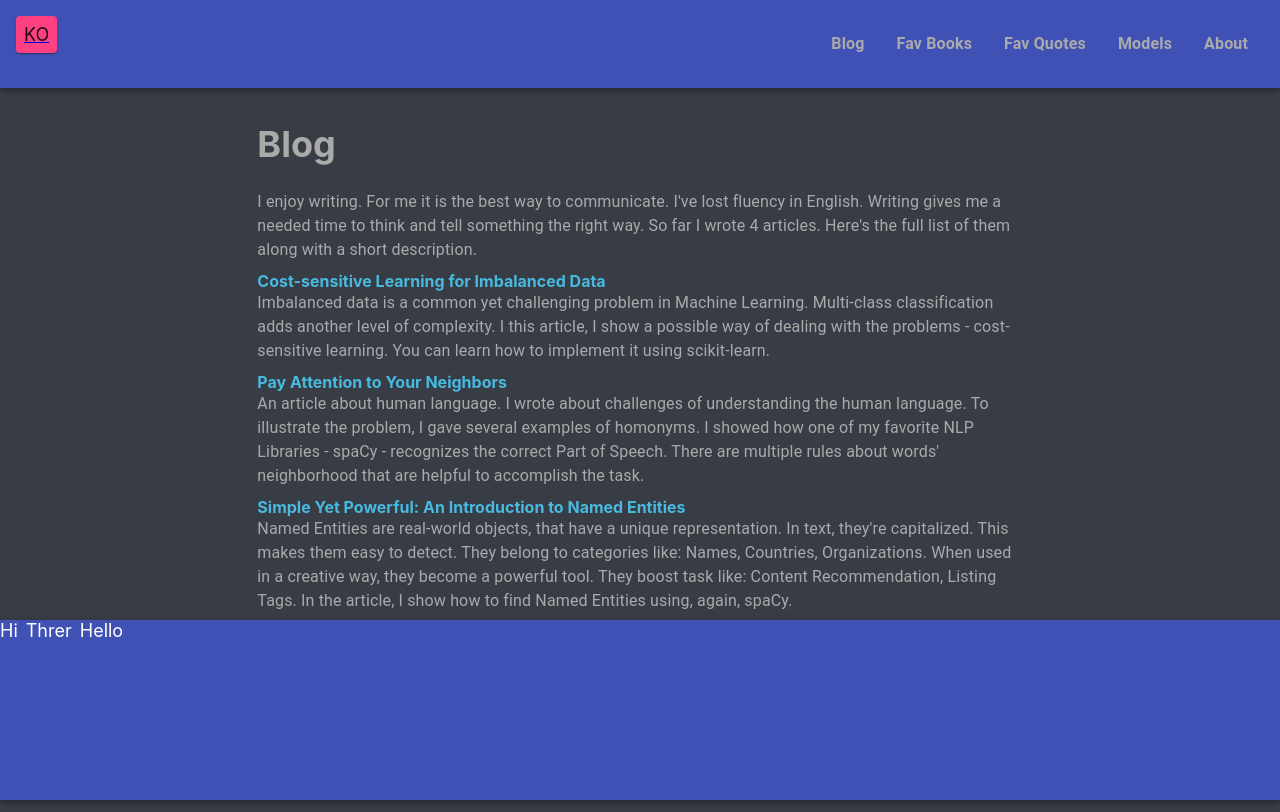
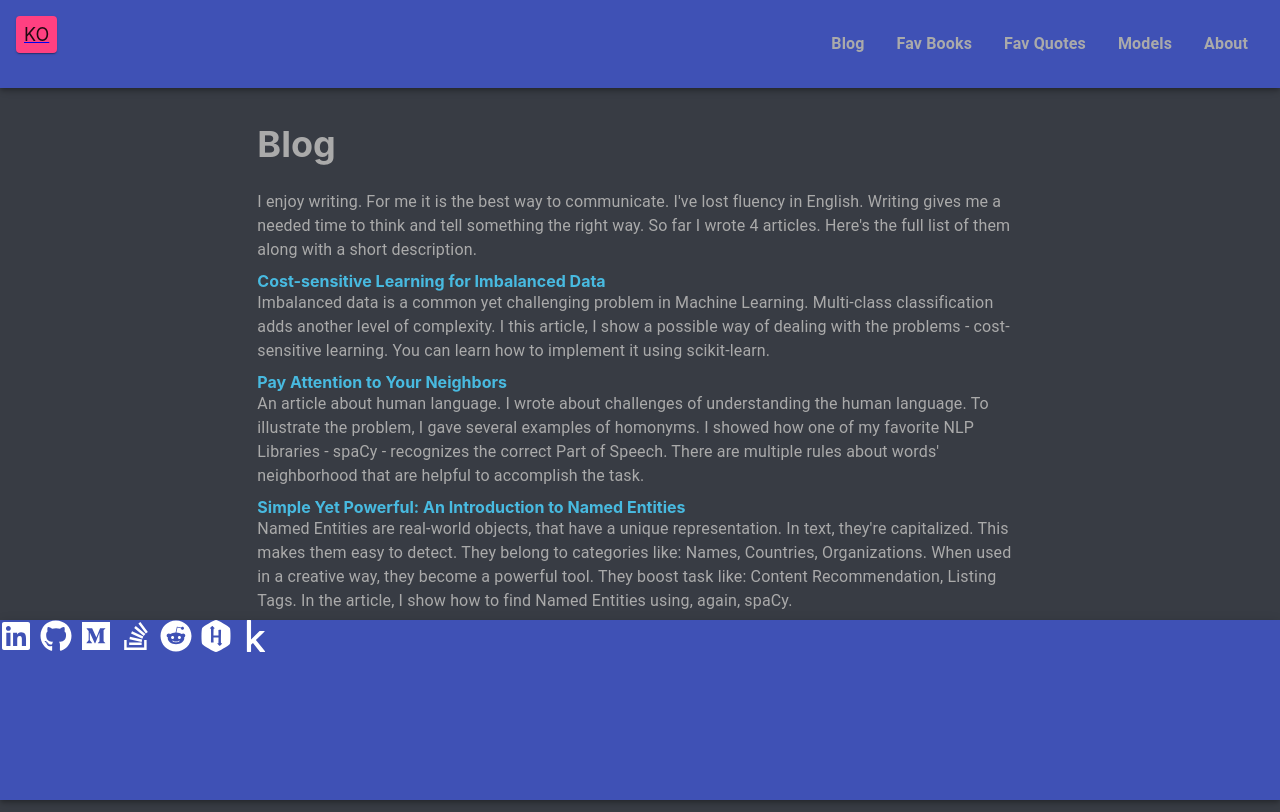
Before and after one commit to krisograbek/my-website, a React (Create React App) app: page /blog in a window 1280 px wide. Built offline with nearby package versions, Linux system fonts and the light colour scheme.

Commit message:
add contact icons with links to the footer

```diff
--- a/package.json
+++ b/package.json
@@ -9,6 +9,7 @@
     "@testing-library/user-event": "^12.8.3",
     "react": "^17.0.2",
     "react-dom": "^17.0.2",
+    "react-icons": "^4.3.1",
     "react-player": "^2.9.0",
     "react-router-dom": "^5.3.0",
     "react-scripts": "4.0.3",
--- a/src/components/Footer.js
+++ b/src/components/Footer.js
@@ -1,14 +1,99 @@
-import { AppBar, Grid } from '@material-ui/core'
+import { Grid } from '@material-ui/core'
 import React from 'react'
+import { FaGithub, FaHackerrank, FaKaggle, FaLinkedin, FaMedium, FaReddit, FaStackOverflow } from 'react-icons/fa'
+import { Link } from 'react-router-dom'
+
 
 function Footer() {
   return (
     <Grid container
       spacing={1}
     >
-      <Grid item>Hi</Grid>
-      <Grid item>Threr</Grid>
-      <Grid item>Hello</Grid>
+      <Grid item>
+        <Link
+          className="LinkStyle icon "
+          to={{
+            pathname: "https://www.linkedin.com/in/kris-ograbek-nlp/"
+          }}
+          target="_blank"
+          rel="noreferrer"
+        >
+          <FaLinkedin size='2em' />
+        </Link>
+      </Grid>
+      <Grid item>
+        <Link
+          className="LinkStyle icon "
+          to={{
+            pathname: "https://github.com/krisograbek"
+          }}
+          target="_blank"
+          rel="noreferrer"
+        >
+          <FaGithub size='2em' />
+        </Link>
+      </Grid>
+      <Grid item>
+        <Link
+          className="LinkStyle icon "
+          to={{
+            pathname: "https://medium.com/@kris-ograbek-nlp"
+          }}
+          target="_blank"
+          rel="noreferrer"
+        >
+          <FaMedium size='2em' />
+        </Link>
+      </Grid>
+      <Grid item>
+        <Link
+          className="LinkStyle icon "
+          to={{
+            pathname: "https://stackoverflow.com/users/15191870/krisograbek"
+          }}
+          target="_blank"
+          rel="noreferrer"
+        >
+          <FaStackOverflow size='2em' />
+        </Link>
+      </Grid>
+      <Grid item>
+        <Link
+          className="LinkStyle icon "
+          to={{
+            pathname: "https://www.reddit.com/user/krispudzian"
+          }}
+          target="_blank"
+          rel="noreferrer"
+        >
+          <FaReddit size='2em' />
+        </Link>
+      </Grid>
+      <Grid item>
+        <Link
+          className="LinkStyle icon "
+          to={{
+            pathname: "https://www.hackerrank.com/krzysztof_ograb1?hr_r=1"
+          }}
+          target="_blank"
+          rel="noreferrer"
+        >
+          <FaHackerrank size='2em' />
+        </Link>
+      </Grid>
+      <Grid item>
+        <Link
+          className="LinkStyle icon "
+          to={{
+            pathname: "https://www.kaggle.com/ograbekk"
+          }}
+          target="_blank"
+          rel="noreferrer"
+        >
+          <FaKaggle size='2em' />
+        </Link>
+      </Grid>
+
     </Grid>
   )
 }
--- a/src/components/Links.css
+++ b/src/components/Links.css
@@ -8,3 +8,7 @@
 .external {
   color: rgb(72, 186, 224);
 }
+
+.icon {
+  color: white;
+}
```
Also changed, not shown: 1 other file (tests, documents, lock files or other folders).
